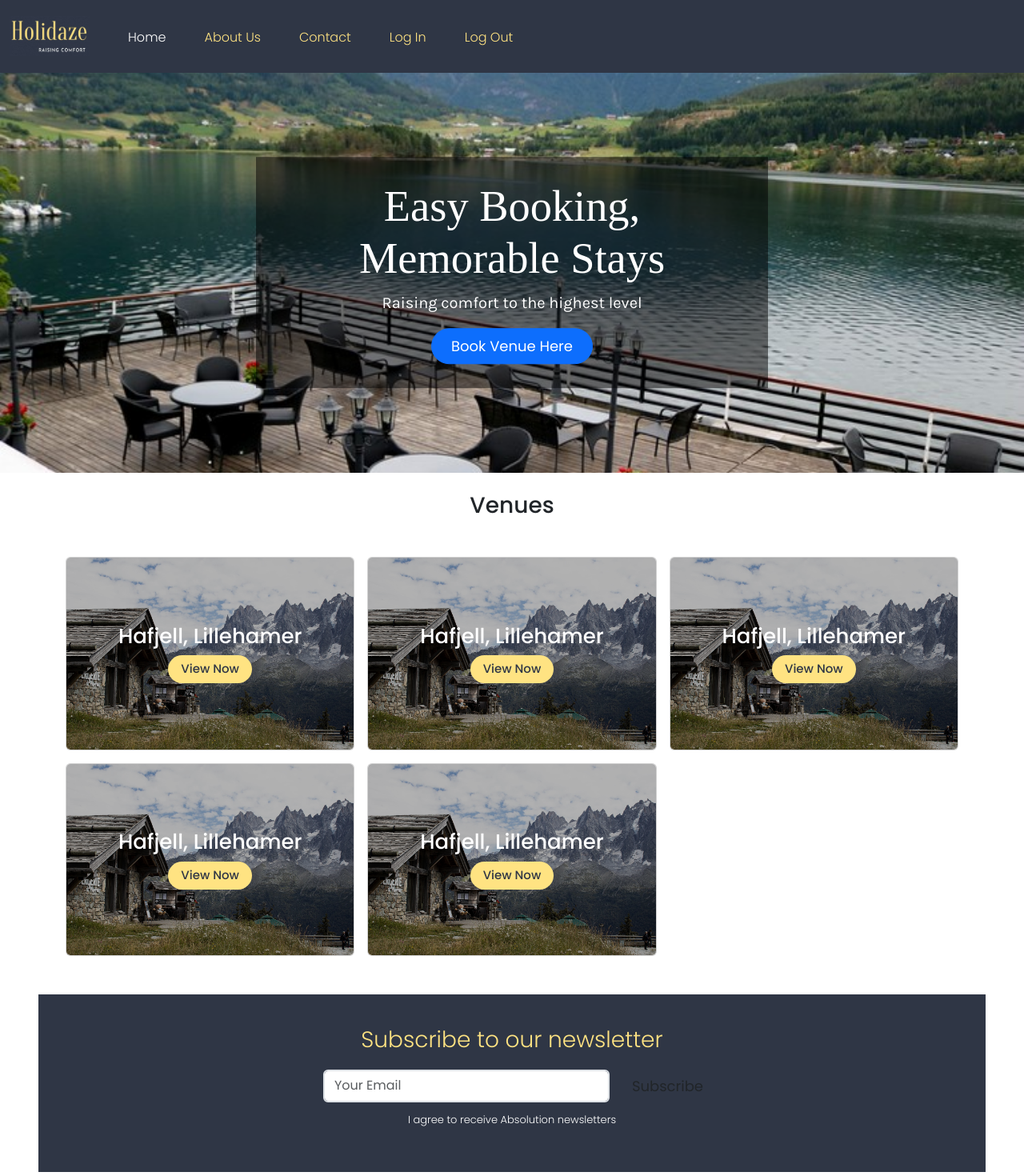
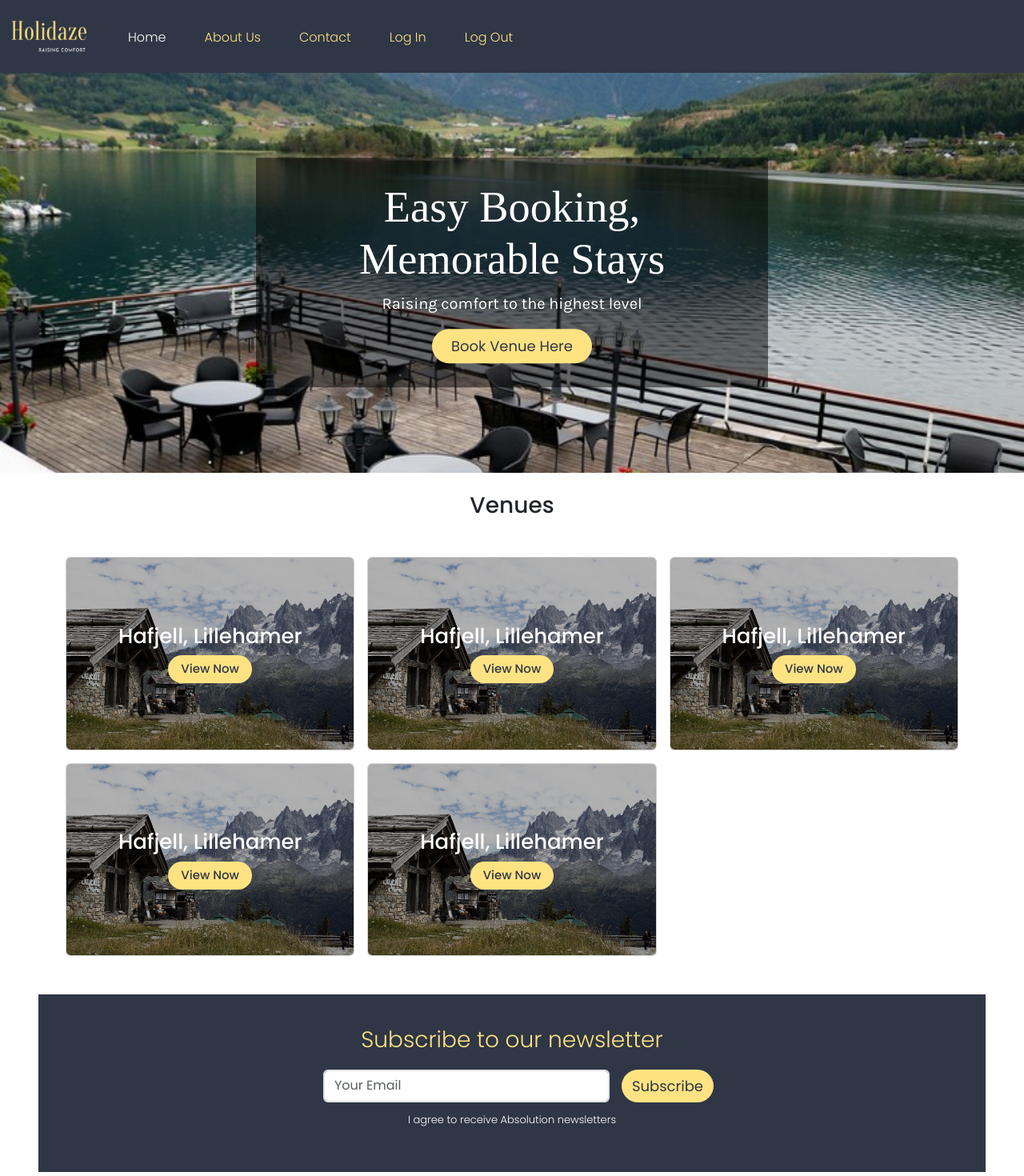
Before and after one commit to tahsinrukaiya/PROJECT-EXAM-2, a React (Vite) app: page / in a window 1280 px wide. Shown: the top 1470 px of the page at 80% size. Built offline with nearby package versions, Linux system fonts and the light colour scheme; a web font is replaced by a local one.

Commit message:
small changes

```diff
--- a/src/Components/Pages/Home.jsx
+++ b/src/Components/Pages/Home.jsx
@@ -1,6 +1,5 @@
 import HeroSection from "../HeroSection"
 import VenueCards from "../VenueCards"
-import Footer from "../Footer"
 import SubscribeForm from "../SubscribeForm"
 
 export default function Home() {
@@ -9,7 +8,6 @@ export default function Home() {
             <HeroSection />
             <VenueCards />
             <SubscribeForm />
-            <Footer />
         </>
     )
 }
--- a/src/index.css
+++ b/src/index.css
@@ -116,10 +116,10 @@
 }
 
 .button-banner {
-  color: #2F3645;
-  box-shadow: none;
-  border: none;
-  background-color: #FFE382;
+  color: #2F3645 !important;
+  box-shadow: none !important;
+  border: none !important;
+  background-color: #FFE382 !important;
   font-size: 18px !important;
 }
 
@@ -183,10 +183,10 @@
 }
 
 .sub-btn {
-  color: #2F3645;
+  color: #2F3645 !important;
   box-shadow: none;
   border: none;
-  background-color: #FFE382;
+  background-color: #FFE382 !important;
   font-size: 18px !important;
 }
 
```
Also changed, not shown: 1 other file (tests, documents, lock files or other folders).
